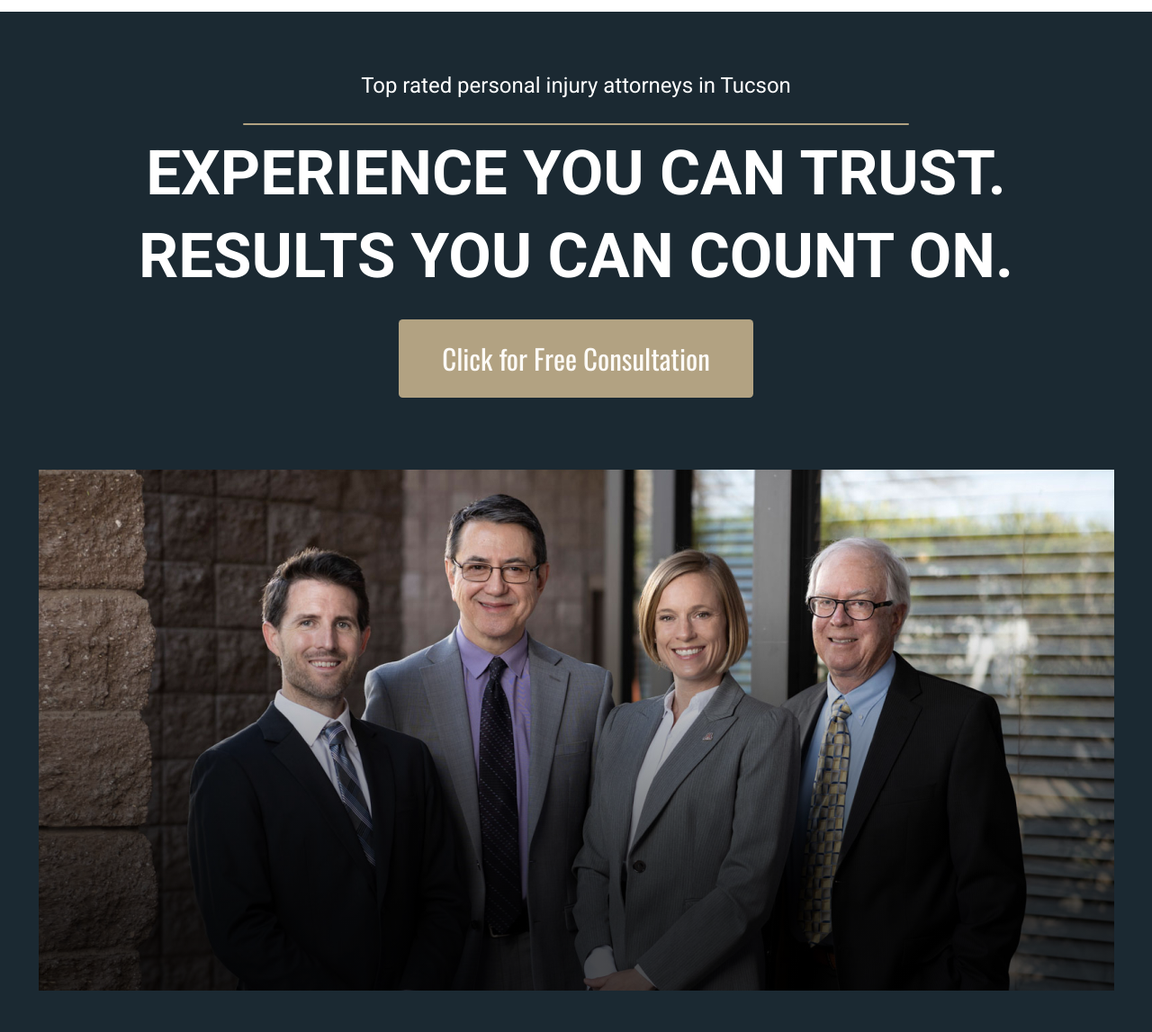
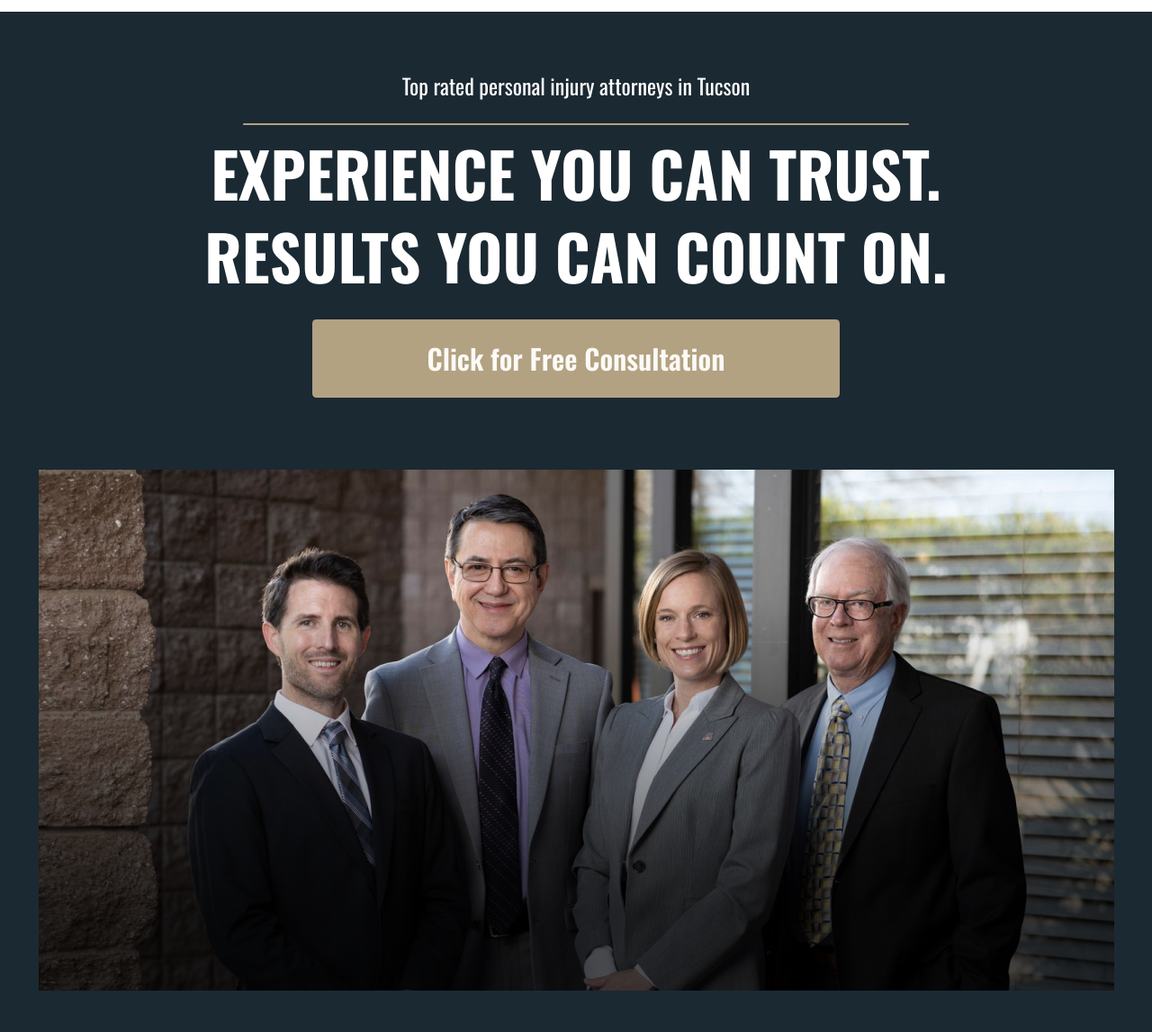
Before and after one commit to aatanasow/tailwind-hollingsworthlaw, a website: page public/index.html in a window 1280 px wide. Shown: the part 98-1245 px from the top of the page at 90% size. Drawn offline with nearby package versions, Linux system fonts and the light colour scheme.

Commit message:
Changes to hero section

```diff
--- a/public/index.html
+++ b/public/index.html
@@ -214,7 +214,9 @@
     <section id="hero" class="bg-cGrey-90">
       <!--Flex Container-->
       <div class="container mx-auto flex flex-col items-center justify-center px-3 pb-3 xl:pb-6">
-        <p class="mt-3 max-w-md text-center text-base text-white lg:mt-5 xl:mt-8 xl:text-xl">
+        <p
+          class="mt-3 max-w-md text-center font-accent text-base text-white lg:mt-5 xl:mt-8 xl:text-xl"
+        >
           Top rated personal injury attorneys in Tucson
         </p>
         <hr class="mx-auto mt-1 h-[2px] w-11/12 rounded border-0 bg-cOrange-120 md:mt-3 md:w-3/5" />
@@ -225,7 +227,7 @@
 
           <div>
             <h1
-              class="mt-3 text-center text-3xl font-bold uppercase leading-[1.1] text-white lg:text-4xl xl:mt-1 xl:text-5xl xl:leading-[1.33]"
+              class="mt-3 text-center font-accent text-3xl font-bold uppercase leading-[1.1] text-white lg:text-4xl xl:mt-1 xl:text-5xl xl:leading-[1.33]"
             >
               Experience You Can trust.<br />
               Results You Can Count On.
@@ -233,7 +235,7 @@
             <div class="mt-3 flex justify-center">
               <a
                 href="#"
-                class="rounded bg-cOrange-120 px-4 py-2 text-center font-accent text-xl leading-tight text-cOrange-10 hover:bg-cOrange-100 xl:px-6 xl:py-3 xl:text-2xl"
+                class="rounded bg-cOrange-120 px-4 py-2 text-center font-accent text-xl font-semibold leading-tight text-cOrange-10 hover:bg-cOrange-100 xl:px-16 xl:py-3 xl:text-2xl"
                 >Click for Free Consultation</a
               >
             </div>
@@ -243,7 +245,7 @@
 
       <div class="relative">
         <div class="absolute top-2 w-full text-center">
-          <img src="img/subtract.svg" class="w-19 mx-auto" alt="" />
+          <img src="img/subtract.svg" class="mx-auto w-[107px]" alt="" />
         </div>
 
         <svg
--- a/src/styles.css
+++ b/src/styles.css
@@ -1,4 +1,4 @@
-@import url("https://fonts.googleapis.com/css2?family=Oswald:wght@400;700&family=Roboto:ital,wght@0,300;0,400;0,500;0,700;0,900;1,400;1,700&display=swap");
+@import url("https://fonts.googleapis.com/css2?family=Oswald:wght@400;600;700&family=Roboto:ital,wght@0,300;0,400;0,500;0,700;0,900;1,400;1,700&display=swap");
 /* <!-- Google material fonts --> */
 @import url("https://fonts.googleapis.com/css2?family=Material+Symbols+Outlined:opsz,wght,FILL,GRAD@24,400,0,0");
 
```
Also changed, not shown: public/styles.css.
